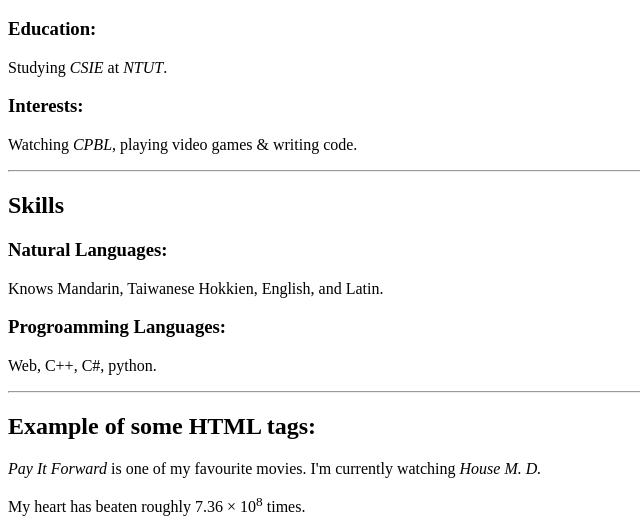
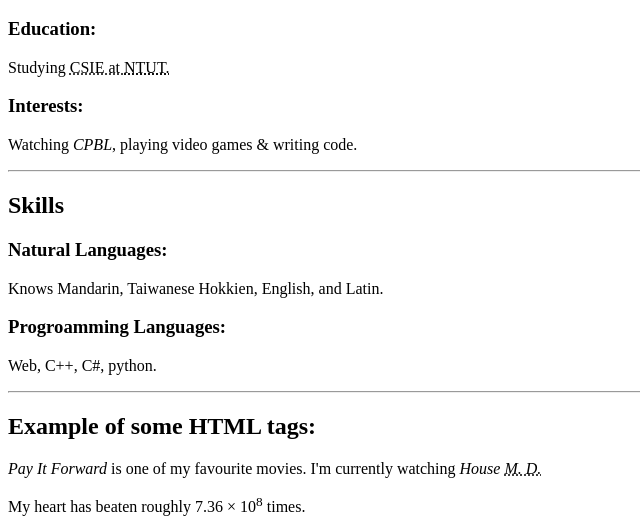
Before and after one commit to Good9tTo9t/webclass, a plain HTML site: page index.html in a window 1280 px wide. Shown: the part 273-800 px from the top of the page, 0-640 px from the left. Drawn offline with Linux system fonts and the light colour scheme.

Commit message:
Fix incorrect usage of <dfn> tags, replacing with <abbr> for better semantic meaning in index.html

```diff
--- a/index.html
+++ b/index.html
@@ -28,7 +28,7 @@
         <hr>
         <h2><b><b>Background</b></b></h2>
         <h3><b>Education:</b></h3>
-        <p>Studying <dfn title="Computer Science and Information Engineering">CSIE</dfn> at <dfn title="National Taipei University of Technology">NTUT</dfn>.</p>
+        <p>Studying <abbr title="Computer Science and Information Engineering">CSIE</dfn> at <abbr title="National Taipei University of Technology">NTUT</dfn>.</p>
         <h3><b>Interests:</b></h3>
         <p>Watching <dfn title="Chinese Professional Baseball League, writer is a supporter of the Lions.">CPBL</dfn>, playing video games & writing code. </p>
         <hr>
@@ -39,7 +39,7 @@
         <p>Web, C++, C#, python. </p>
         <hr>
         <h2><b>Example of some HTML tags: </b></h2>
-        <p><i>Pay It Forward</i> is one of my favourite movies. I'm currently watching <i>House M. D. </i></p>
+        <p><i>Pay It Forward</i> is one of my favourite movies. I'm currently watching <i>House <abbr title="Medical Doctor">M. D.</abbr> </i></p>
         <p>My heart has beaten roughly 7.36 &times 10<sup>8</sup> times.</p>
         <p>The molecular formula of paracetamol, commonly known as Panadol, is C<sub>8</sub>H<sub>9</sub>NO<sub>2</sub>.<br>
         <strong>THIS IS VERY IMPORTANT TEXT!!!!!!!!</strong><br>
```
